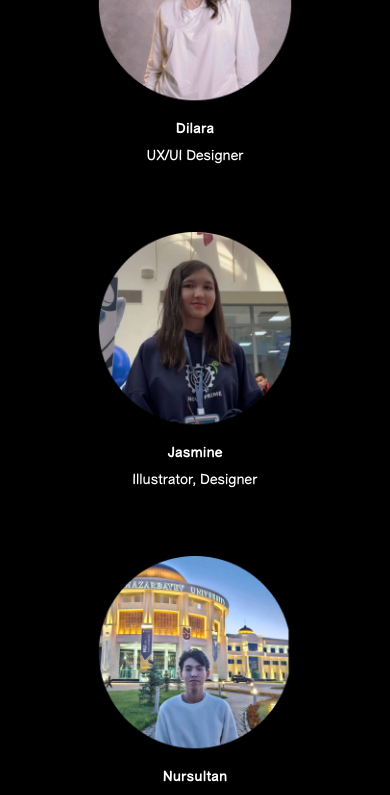
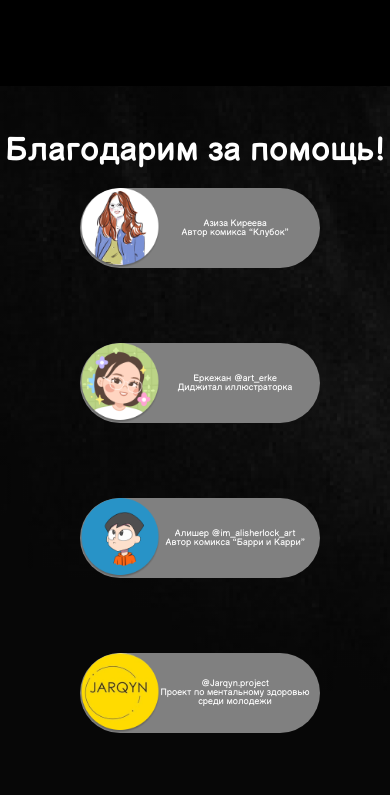
Before and after one commit to Nurswizz/janaikai, a React (Vite) app in the folder frontend/: page / in a window 390 px wide. Shown: the part 3560-4355 px from the top of the page. Built offline with nearby package versions, Linux system fonts and the light colour scheme.

Commit message:
responsivness fix

```diff
--- a/frontend/src/pages/App/App-Responsive.css
+++ b/frontend/src/pages/App/App-Responsive.css
@@ -1,10 +1,10 @@
 
 
-@media (max-width: 900px) and (min-width: 550px) {
+@media (max-width: 900px) and (min-width: 450px) {
   .background-container {
-      flex-direction: column;
-      align-items: center;
-    }
+    flex-direction: column;
+    align-items: center;
+  }
     .help h1 {
       font-size: 50px;
     }
@@ -14,12 +14,12 @@
 }
 
 @media (max-width: 1250px) {
-    /* General adjustments */
     body {
       font-size: 14px;
       padding: 0;
       margin: 0;
     }
+
     ::-webkit-scrollbar {
       -webkit-appearance: none;
   }
@@ -111,13 +111,11 @@
     .help-content-left,
     .help-content-right {
       width: 100%;
-
     }
 
     .help-content-right .helper, .help-content-left .helper {
         display: flex;
         flex-direction: row;
-
     }
 
     .contact .content {
@@ -133,6 +131,14 @@
     .helper img {
       width: 50px;
       height: 50px;
+    }
+    .help-content-right img {
+      border-radius: 100% 0 0 100% !important;
+      position: relative;
+      left: 10px;
+    }
+    .help-content-right .helper-text {
+      border-radius: 0 100px 100px 0 !important;
     }
 
     .contact .content .left {
@@ -198,8 +204,24 @@
 
 
   @media (max-width: 450px) {
+    .help-header h1{
+      font-size: 32px;
+    }
+    .help-content-left, .help-content-right {
+      display: flex;
+      flex-direction: column;
+      align-items: center;
+    }
+    .helper {
+      width: 250px;
+    }
     .helper-text p{
-      font-size: 8px;
+      font-size: 9px;
+      max-width: 150px;
+    }
+    .helper img {
+      width: 80px;
+      height: auto;
     }
     .helper-text {
       height: 80px;
@@ -210,4 +232,17 @@
     .black-container p {
       font-size: 20px;
     }
+
+    .member img {
+      height: 100px;
+    }
+    .contact .content p {
+      font-size: 20px;
+    }
+    .contact .content .left img {
+      height: 20px;
+      position: relative;
+      top: 3px;
+    }
+
   }
--- a/frontend/src/pages/App/App.css
+++ b/frontend/src/pages/App/App.css
@@ -310,6 +310,7 @@ a {
   z-index: 1;
   width: auto;
   height: 100px;
+  background-color: gray;
 }
 
 .helper-text {
@@ -325,8 +326,31 @@ a {
   z-index: 0;
 }
 
+.help-content-left .helper-text {
+  border-top-left-radius: 0px;
+  border-bottom-left-radius: 0px;
+}
+.help-content-right .helper-text {
+  border-top-right-radius: 0px;
+  border-bottom-right-radius: 0px;
+}
+
+.help-content-left .helper img {
+  border-top-left-radius: 100%;
+  border-bottom-left-radius: 100%;
+  position: relative;
+  left:10px;
+}
+
+.help-content-right .helper img {
+  border-top-right-radius: 100%;
+  border-bottom-right-radius: 100%;
+  position: relative;
+  right: 10px;
+}
+
 .helper p {
-  font-size: 24px;
+  font-size: 20px;
   color: white;
   margin: 0;
   padding: 0;
```
